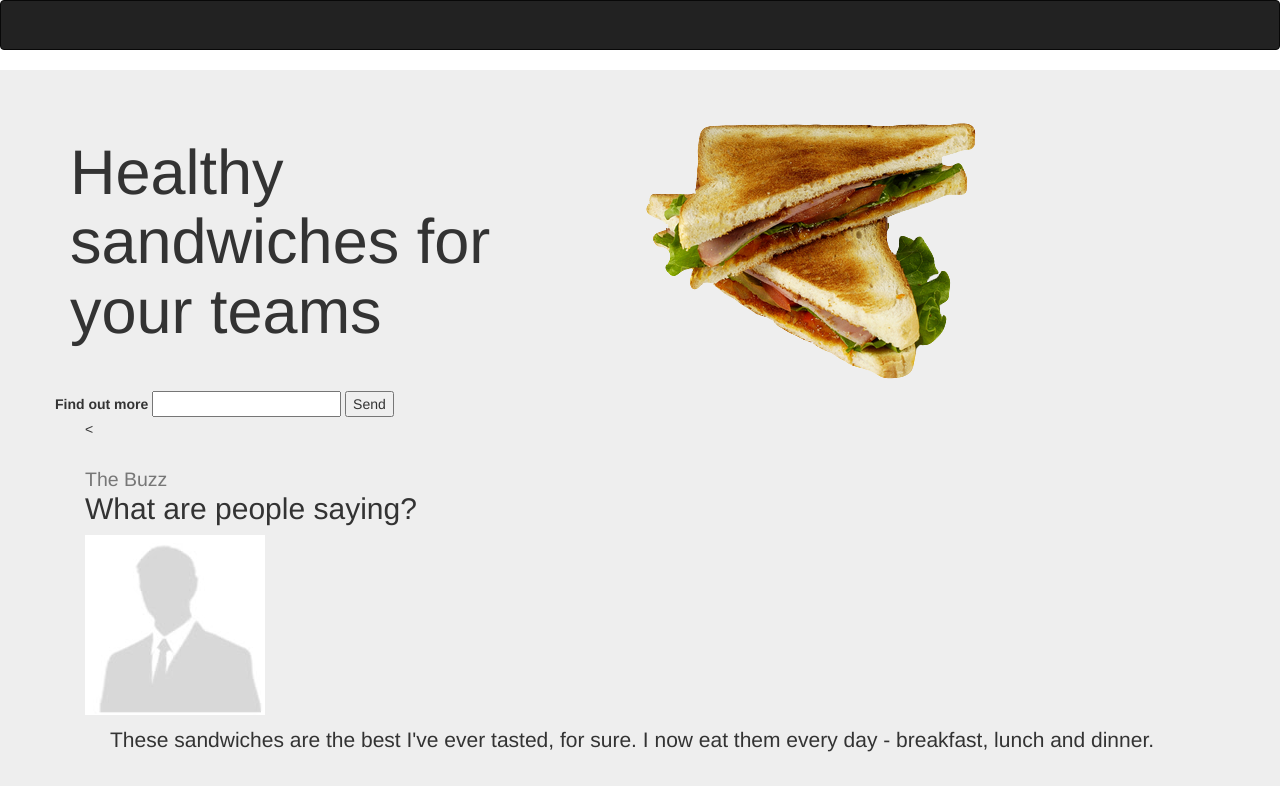
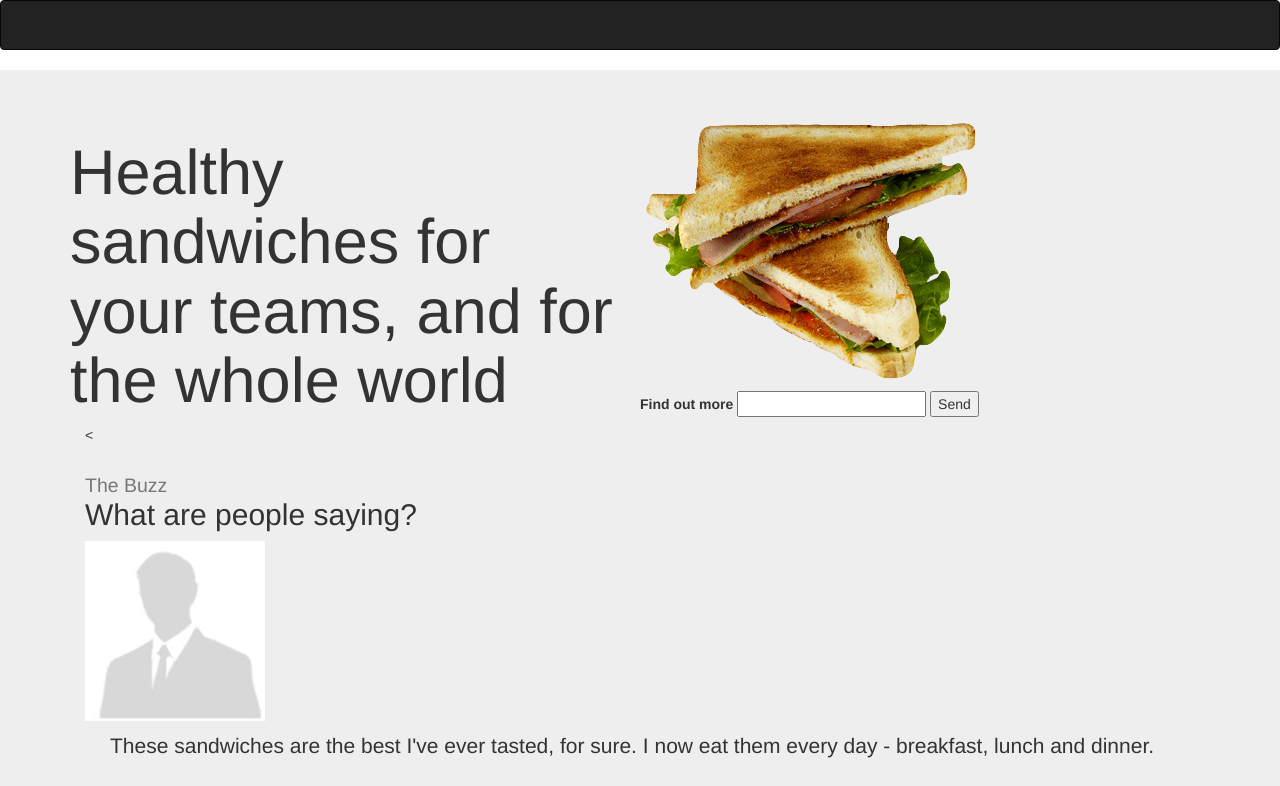
Before and after one commit to oprah111/cfg-project-1, a plain HTML site: page index.html in a window 1280 px wide. Shown: the top 786 px of the page. Drawn offline with Linux system fonts and the light colour scheme.

Commit message:
branch pages
branch pages

```diff
--- a/index.html
+++ b/index.html
@@ -14,7 +14,7 @@
       <div class ="container">
       <div class="row">
         <div class="col-xs-6">
-    <h1>Healthy sandwiches for your teams</h1>
+    <h1>Healthy sandwiches for your teams, and for the whole world </h1>
   </div>
     <img src='images/sandwich.png'>
 
```
